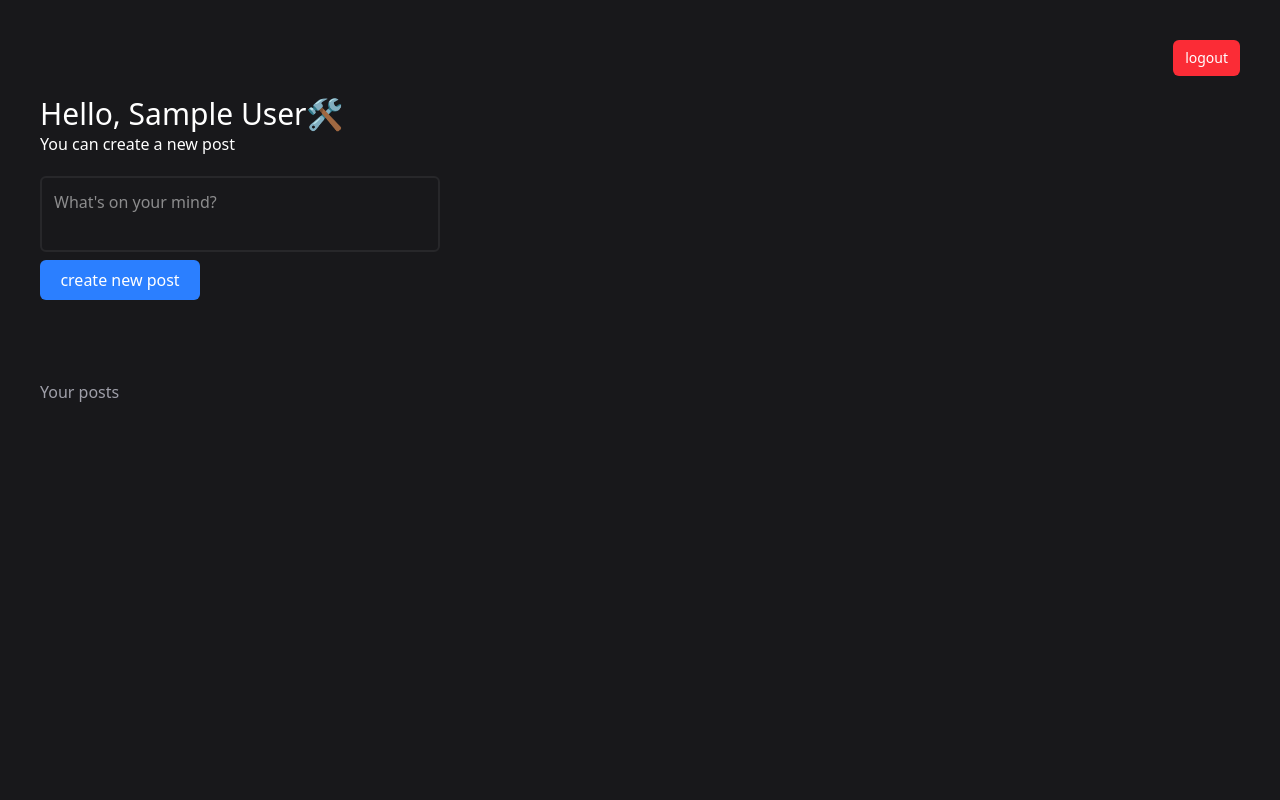
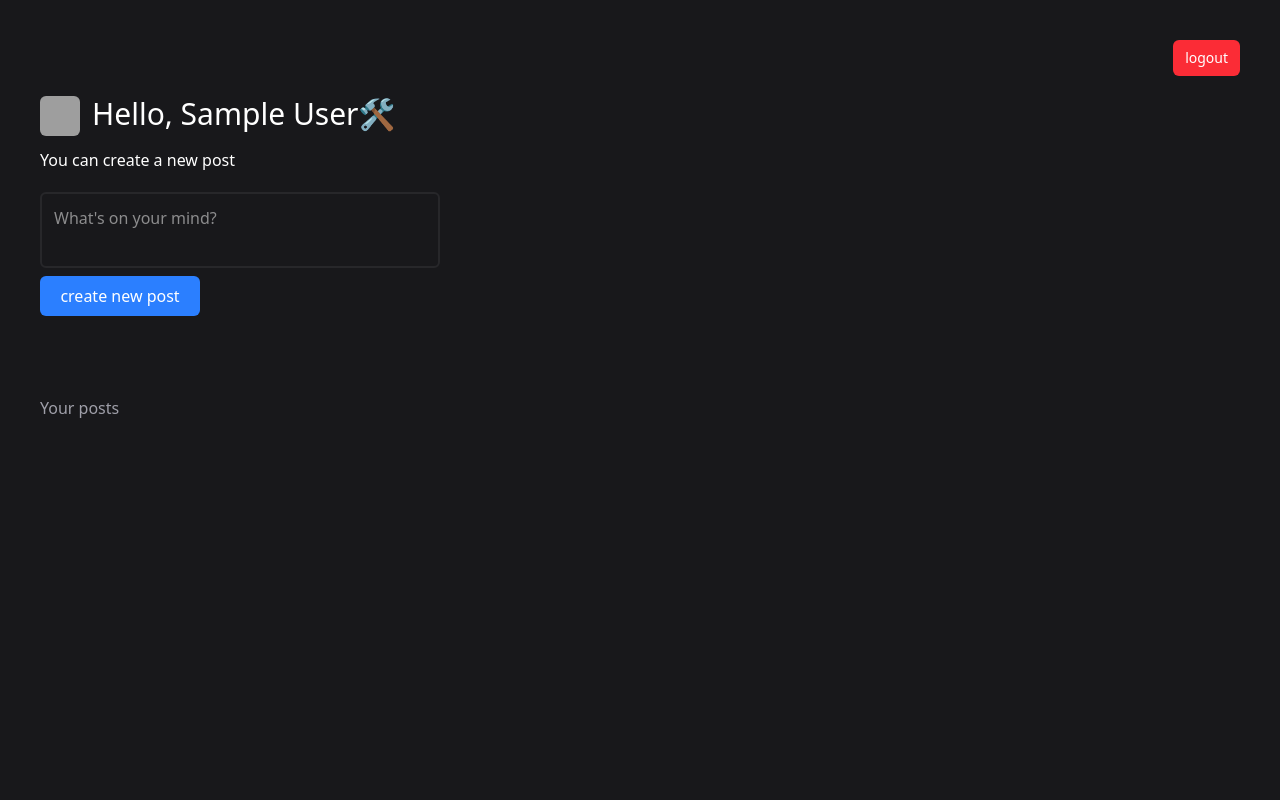
Before and after one commit to AbhishekDobriyal/backend-practice-app, a Node server app: page /profile in a window 1280 px wide. Run offline with Node 20, Linux system fonts and the light colour scheme; the visitor is signed in with stand-in values (Sample User, id 1); some libraries are stand-ins or nearby versions; grey boxes are pictures that could not be loaded.

Commit message:
adding profile pic feature (default)

```diff
--- a/app.js
+++ b/app.js
@@ -4,37 +4,18 @@ const userModel = require("./models/user");
 const postModel = require("./models/post");
 const crypto = require('crypto');
 const path = require('path');
-const multer = require('multer');
 
 const cookieParser = require('cookie-parser');
 const bcrypt = require('bcrypt');
 const jwt = require('jsonwebtoken');
-
-
-
-const storage = multer.diskStorage({
-    destination: function (req, file, cb) {
-      cb(null, './public/images/uploads')
-    },
-    filename: function (req, file, cb) {
-
-        crypto.randomBytes(12, function(err,bytes){
-            const fn = bytes.toString("hex");
-            const uniqueSuffix = Date.now() + "-" + Math.round(Math.random() * 1e9);
-            cb(null, file.fieldname + '-' + uniqueSuffix) + path.extname(file.originalname)
-            cb(null, fn)
-        })
-
-    }
-  })
-
-const upload = multer({ storage: storage })
+const multerconfig = require("./config/multerconfig");
 
 
 app.set("view engine","ejs");
 app.use(express.json());
 app.use(express.urlencoded({extended: true}));
 app.use(cookieParser());
+app.use(express.static(path.join(__dirname,"public"))) ;
 
 
 app.get('/', function(req,res){
@@ -43,14 +24,6 @@ app.get('/', function(req,res){
 
 app.get('/login', function(req,res){
     res.render("login");
-});
-
-app.get('/test', function(req,res){
-    res.render("test");
-});
-
-app.post('/upload', upload.single("image"), function(req,res){
-    console.log(req.file);
 });
 
 app.get('/profile', isloggedin,  async function(req,res){
--- a/models/user.js
+++ b/models/user.js
@@ -9,6 +9,12 @@ const userSchema = mongoose.Schema({
     email    : String,
     age      : Number,
     password : String,
+
+    profilepic : {
+        type : String,
+        default : "default.jpg"
+    },
+
     posts     :[{type:mongoose.Schema.Types.ObjectId, ref:"post" }]
 
 });
--- a/views/profile.ejs
+++ b/views/profile.ejs
@@ -11,8 +11,15 @@
         <div class="w-full flex justify-end">
             <a class="px-3 py-2 bg-red-500 rounded-md text-sm inline-block mb-5" href="/logout">logout</a>
         </div>
-        <h3 class="text-3xl" >Hello, <%= user.name %>🛠</h3>
-        <h5 class="mb-5 ">You can create a new post</h5>
+
+        <div class="flex item-start gap-3">
+            <div class="w-10 h-10 rounded-md overflow-hidden">
+                <img class="w-full h-full object-cover" src="/images/uploads/<%= user.profilepic%>" alt="">
+            </div>
+            <h3 class="text-3xl" >Hello, <%= user.name %>🛠</h3>
+        </div>
+
+        <h5 class="mb-5 mt-3">You can create a new post</h5>
         <form method="post" action="/post">
             <textarea placeholder="What's on your mind?" class="block p-3 outline-none w-1/3 resize-none bg-transparent border-2 border-zinc-800 rounded-md" name="content" id=""></textarea>
             <input class="w-40 px-3 py-2 bg-blue-500 block rounded-md mt-2" type="submit" value="create new post">
```
Also changed, not shown: config/multerconfig.js (added, +25 -0 lines), 3 other files.
